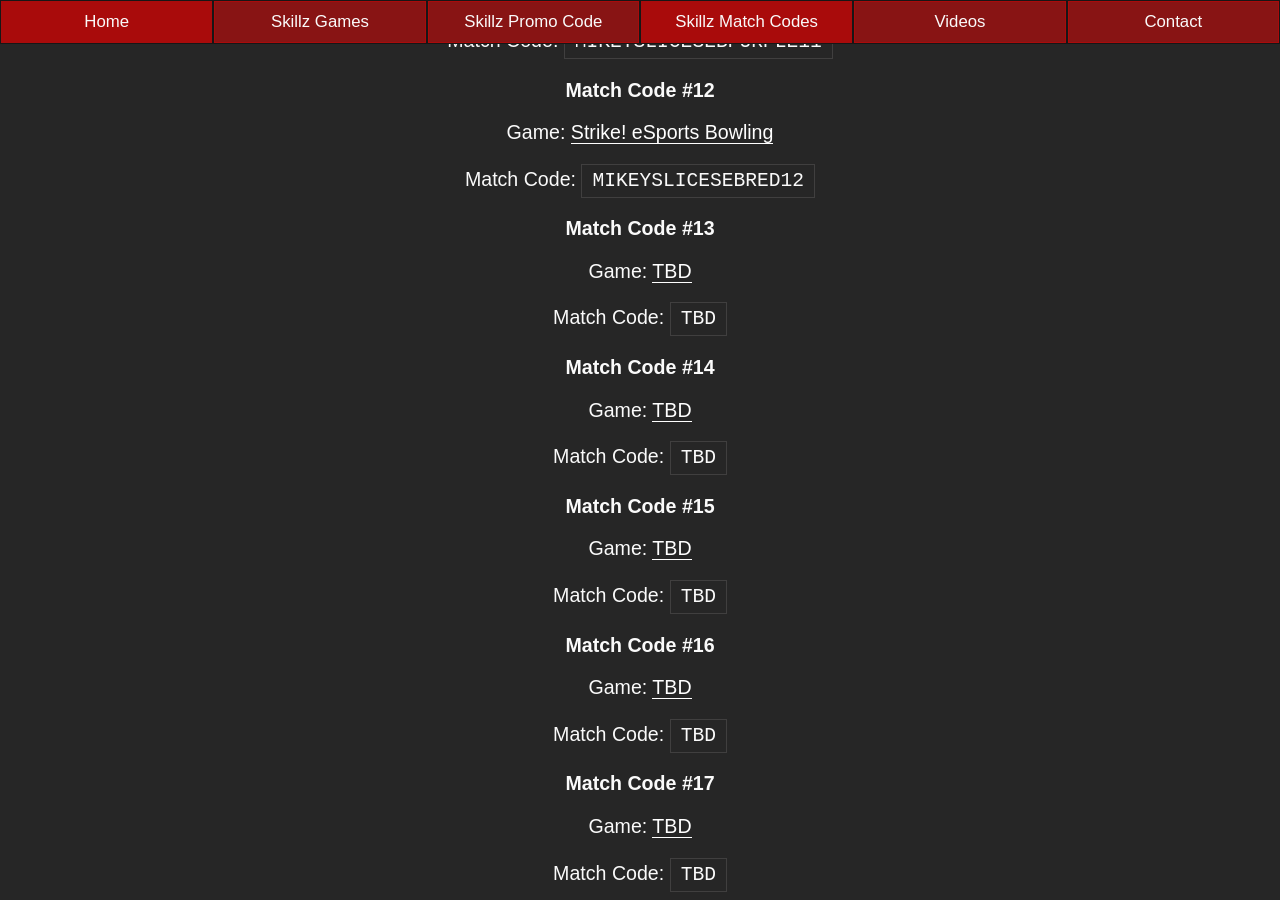
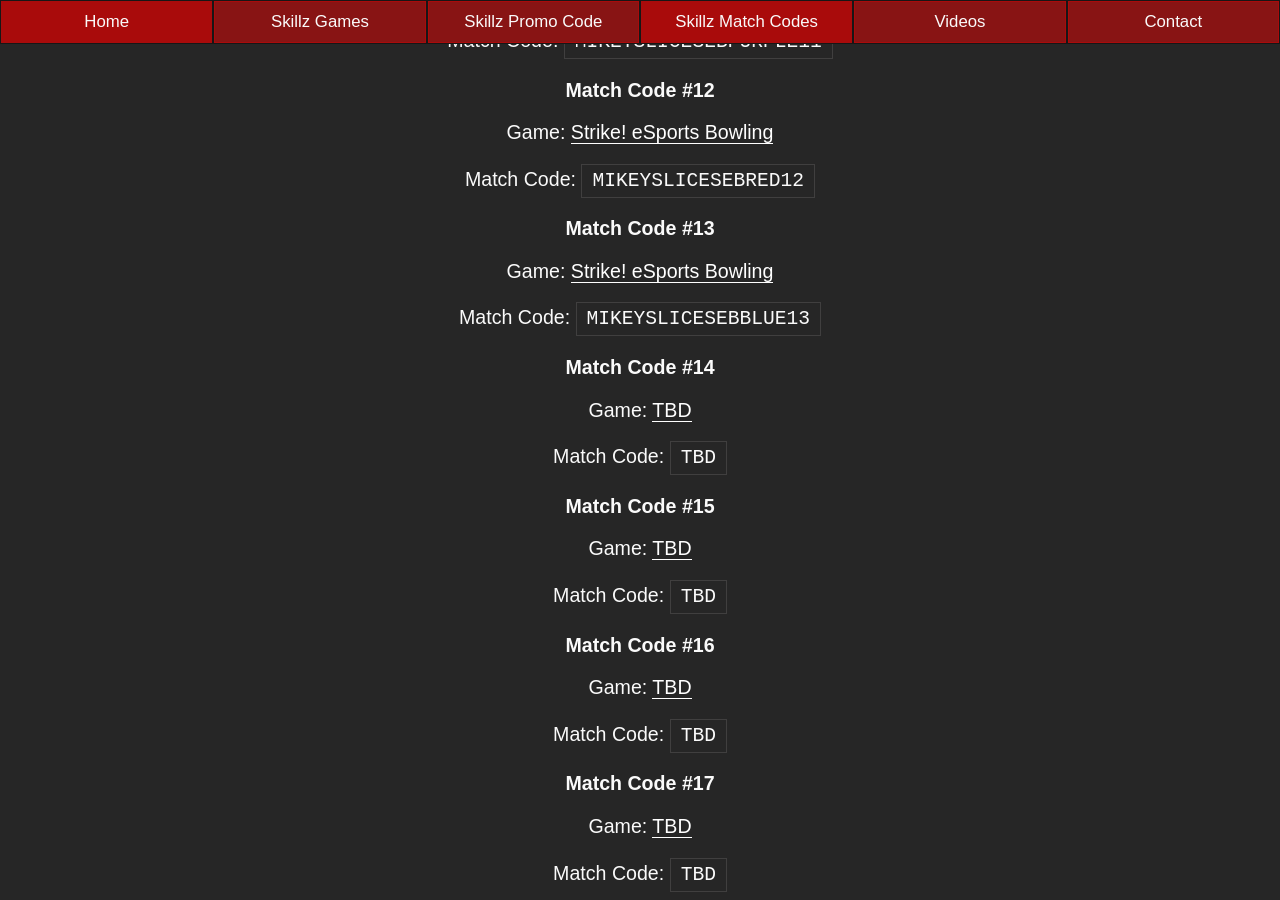
Before and after one commit to mikeyslice/esports-medium, a Jekyll site: the page built from skillz-match-codes.md, in a window 1280 px wide and 900 px high, scrolled down 4770 px. Built offline with Jekyll 4.4.1, drawn with Linux system fonts in a browser that asks for light colours.

Commit message:
Update Skillz Match Codes “skillz-match-codes”

```diff
--- a/_includes/pages/skillz-match-codes.html
+++ b/_includes/pages/skillz-match-codes.html
@@ -175,9 +175,9 @@
 
 <h3>Match Code #13</h3>
 
-<p>Game: <a href="/skillz-games/">TBD</a><p>
+<p>Game: <a href="/skillz-games/">Strike! eSports Bowling</a><p>
 
-<p>Match Code: <code>TBD</code><p>
+<p>Match Code: <code>MIKEYSLICESEBBLUE13</code><p>
 
 <h3>Match Code #14</h3>
 
```
